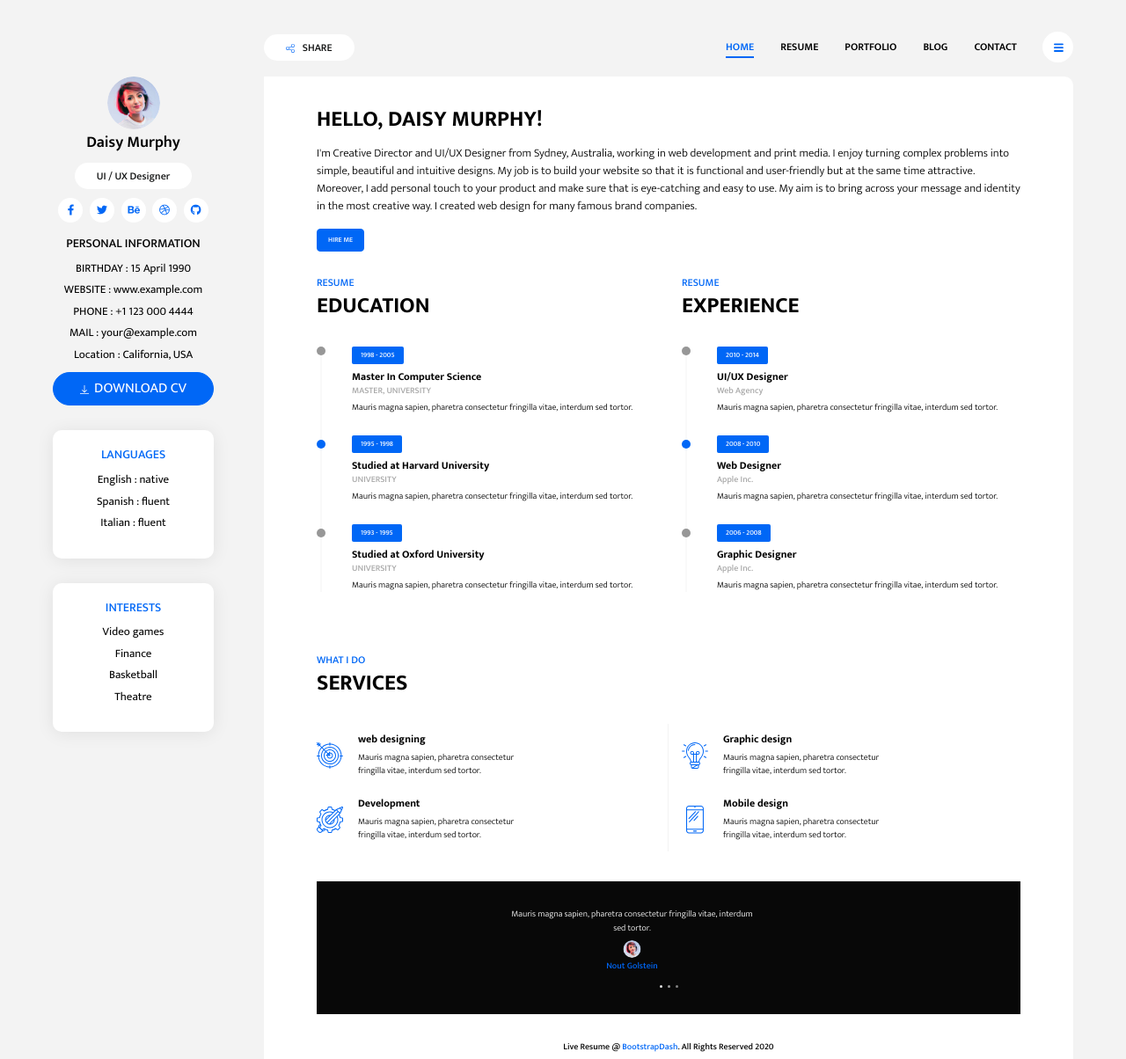
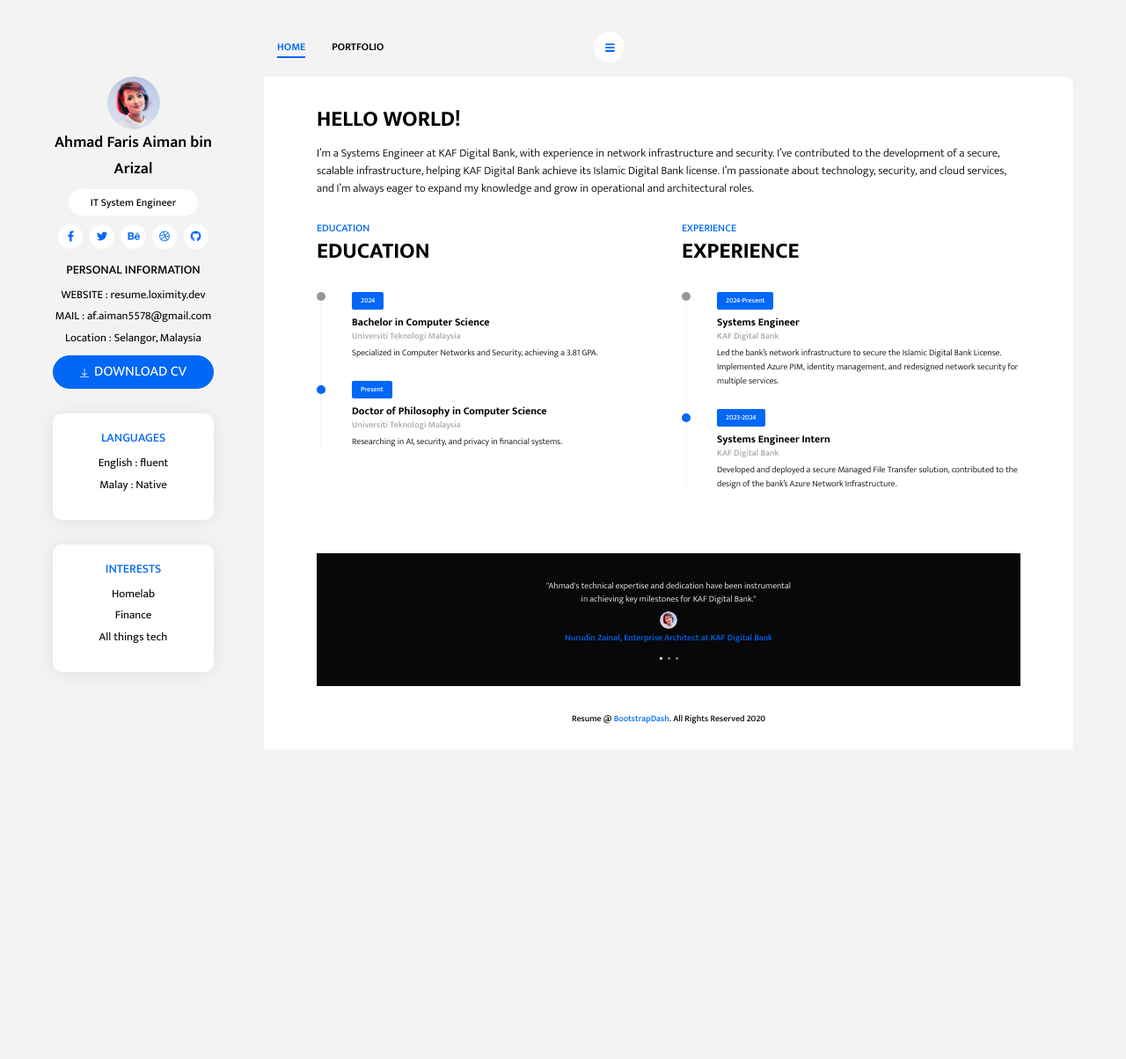
Before and after one commit to Loximity-oss/resume, a website: page index.html in a window 1280 px wide. Shown: the whole page at 88% size. After the commit the page ends 872 px from the top, so only its background shows below. Drawn offline with Linux system fonts and the light colour scheme.

Commit message:
Update index.html

```diff
--- a/index.html
+++ b/index.html
@@ -13,14 +13,9 @@
 
 <body>
     <header>
-        <button class="btn btn-white btn-share ml-auto mr-3 ml-md-0 mr-md-auto"><img src="assets/images/share.svg" alt="share" class="btn-img">
-            SHARE</button>
-        <nav class="collapsible-nav" id="collapsible-nav">
+        <nav class="topnav-right collapsible-nav" id="collapsible-nav">
             <a href="index.html" class="nav-link active">HOME</a>
-            <a href="resume.html" class="nav-link">RESUME</a>
             <a href="portfolio.html" class="nav-link">PORTFOLIO</a>
-            <a href="blog.html" class="nav-link">BLOG</a>
-            <a href="contact.html" class="nav-link">CONTACT</a>
         </nav>
         <button class="btn btn-menu-toggle btn-white rounded-circle" data-toggle="collapsible-nav"
             data-target="collapsible-nav"><img src="assets/images/hamburger.svg" alt="hamburger"></button>
@@ -30,9 +25,9 @@
             <div class="profile-img-wrapper">
                 <img src="assets/images/Profile.png" alt="profile">
             </div>
-            <h1 class="profile-name">Daisy Murphy</h1>
+            <h1 class="profile-name">Ahmad Faris Aiman bin Arizal</h1>
             <div class="text-center">
-                <span class="badge badge-white badge-pill profile-designation">UI / UX Designer</span>
+                <span class="badge badge-white badge-pill profile-designation">IT System Engineer</span>
             </div>
             <nav class="social-links">
                 <a href="#!" class="social-link"><i class="fab fa-facebook-f"></i></a>
@@ -44,11 +39,9 @@
             <div class="widget">
                 <h5 class="widget-title">personal information</h5>
                 <div class="widget-content">
-                    <p>BIRTHDAY : 15 April 1990</p>
-                    <p>WEBSITE : www.example.com</p>
-                    <p>PHONE : +1 123 000 4444</p>
-                    <p>MAIL : your@example.com</p>
-                    <p>Location : California, USA</p>
+                    <p>WEBSITE : resume.loximity.dev</p>
+                    <p>MAIL : af.aiman5578@gmail.com</p>
+                    <p>Location : Selangor, Malaysia</p>
                     <button class="btn btn-download-cv btn-primary rounded-pill"> <img src="assets/images/download.svg" alt="download"
                         class="btn-img">DOWNLOAD CV </button>
                 </div>
@@ -57,9 +50,8 @@
                 <div class="card-body">
                     <div class="widget-content">
                         <h5 class="widget-title card-title">LANGUAGES</h5>
-                        <p>English : native</p>
-                        <p>Spanish : fluent</p>
-                        <p>Italian : fluent</p>
+                        <p>English : fluent</p>
+                        <p>Malay : Native</p>
                     </div>
                 </div>
             </div>
@@ -67,159 +59,66 @@
                 <div class="card-body">
                     <div class="widget-content">
                         <h5 class="widget-title card-title">INTERESTS</h5>
-                        <p>Video games</p>
+                        <p>Homelab</p>
                         <p>Finance</p>
-                        <p>Basketball</p>
-                        <p>Theatre</p>
+                        <p>All things tech</p>
                     </div>
                 </div>
             </div>
         </aside>
         <main>
             <section class="intro-section">
-                <h2 class="section-title">Hello, Daisy Murphy!</h2>
-                <p>I'm Creative Director and UI/UX Designer from Sydney, Australia, working in web development and print
-                    media. I enjoy turning complex problems into simple, beautiful and intuitive designs. My job is to
-                    build your website so that it is functional and user-friendly but at the same time attractive.
-                    Moreover, I add personal touch to your product and make sure that is eye-catching and easy to use.
-                    My aim is to bring across your message and identity in the most creative way. I created web design
-                    for many famous brand companies.</p>
-                <a href="#!" class="btn btn-primary btn-hire-me">HIRE ME</a>
+                <h2 class="section-title">Hello world!</h2>
+                <p>I’m a Systems Engineer at KAF Digital Bank, with experience in network infrastructure and security. I’ve contributed to the development of a secure, scalable infrastructure, helping KAF Digital Bank achieve its Islamic Digital Bank license. I’m passionate about technology, security, and cloud services, and I’m always eager to expand my knowledge and grow in operational and architectural roles.</p>
             </section>
             <section class="resume-section">
                 <div class="row">
                     <div class="col-lg-6">
-                        <h6 class="section-subtitle">RESUME</h6>
-                        <h2 class="section-title">EDUCATION</h2>
+                        <h6 class="section-subtitle">EDUCATION</h6>
+                        <h2 class="section-title">Education</h2>
                         <ul class="time-line">
                             <li class="time-line-item">
-                                <span class="badge badge-primary">1998 - 2005</span>
-                                <h6 class="time-line-item-title">Master In Computer Science</h6>
-                                <p class="time-line-item-subtitle">MASTER, UNIVERSITY</p>
-                                <p class="time-line-item-content">Mauris magna sapien, pharetra consectetur fringilla
-                                    vitae, interdum sed tortor.</p>
+                                <span class="badge badge-primary">2024</span>
+                                <h6 class="time-line-item-title">Bachelor in Computer Science</h6>
+                                <p class="time-line-item-subtitle">Universiti Teknologi Malaysia</p>
+                                <p class="time-line-item-content">Specialized in Computer Networks and Security, achieving a 3.81 GPA.</p>
                             </li>
                             <li class="time-line-item">
-                                <span class="badge badge-primary">1995 - 1998</span>
-                                <h6 class="time-line-item-title">Studied at Harvard University</h6>
-                                <p class="time-line-item-subtitle">UNIVERSITY</p>
-                                <p class="time-line-item-content">Mauris magna sapien, pharetra consectetur fringilla
-                                    vitae, interdum sed tortor.
-                                </p>
-                            </li>
-                            <li class="time-line-item">
-                                <span class="badge badge-primary">1993 - 1995</span>
-                                <h6 class="time-line-item-title">Studied at Oxford University</h6>
-                                <p class="time-line-item-subtitle">UNIVERSITY</p>
-                                <p class="time-line-item-content">Mauris magna sapien, pharetra consectetur fringilla
-                                    vitae, interdum sed tortor.
-                                </p>
+                                <span class="badge badge-primary">Present</span>
+                                <h6 class="time-line-item-title">Doctor of Philosophy in Computer Science</h6>
+                                <p class="time-line-item-subtitle">Universiti Teknologi Malaysia</p>
+                                <p class="time-line-item-content">Researching in AI, security, and privacy in financial systems.</p>
                             </li>
                         </ul>
                     </div>
                     <div class="col-lg-6">
-                        <h6 class="section-subtitle">RESUME</h6>
+                        <h6 class="section-subtitle">EXPERIENCE</h6>
                         <h2 class="section-title">Experience</h2>
                         <ul class="time-line">
                             <li class="time-line-item">
-                                <span class="badge badge-primary">2010 - 2014</span>
-                                <h6 class="time-line-item-title">UI/UX Designer</h6>
-                                <p class="time-line-item-subtitle">Web Agency</p>
-                                <p class="time-line-item-content">Mauris magna sapien, pharetra consectetur fringilla
-                                    vitae, interdum sed
-                                    tortor.</p>
+                                <span class="badge badge-primary">2024-Present</span>
+                                <h6 class="time-line-item-title">Systems Engineer</h6>
+                                <p class="time-line-item-subtitle">KAF Digital Bank</p>
+                                <p class="time-line-item-content">Led the bank’s network infrastructure to secure the Islamic Digital Bank License. Implemented Azure PIM, identity management, and redesigned network security for multiple services.</p>
                             </li>
                             <li class="time-line-item">
-                                <span class="badge badge-primary">2008 - 2010</span>
-                                <h6 class="time-line-item-title">Web Designer</h6>
-                                <p class="time-line-item-subtitle">Apple Inc.</p>
-                                <p class="time-line-item-content">Mauris magna sapien, pharetra consectetur fringilla
-                                    vitae, interdum sed
-                                    tortor.
-                                </p>
-                            </li>
-                            <li class="time-line-item">
-                                <span class="badge badge-primary">2006 - 2008</span>
-                                <h6 class="time-line-item-title">Graphic Designer</h6>
-                                <p class="time-line-item-subtitle">Apple Inc.</p>
-                                <p class="time-line-item-content">Mauris magna sapien, pharetra consectetur fringilla
-                                    vitae, interdum sed
-                                    tortor.
-                                </p>
+                                <span class="badge badge-primary">2023-2024</span>
+                                <h6 class="time-line-item-title">Systems Engineer Intern</h6>
+                                <p class="time-line-item-subtitle">KAF Digital Bank</p>
+                                <p class="time-line-item-content">Developed and deployed a secure Managed File Transfer solution, contributed to the design of the bank’s Azure Network Infrastructure.</p>
                             </li>
                         </ul>
                     </div>
                 </div>
             </section>
-            <section class="services-section">
-                <h6 class="section-subtitle">WHAT I DO</h6>
-                <h2 class="section-title">SERVICES</h2>
-                <div class="row">
-                    <div class="media service-card col-lg-6">
-                        <div class="service-icon">
-                            <img src="assets/images/001-target.svg" alt="target">
-                        </div>
-                        <div class="media-body">
-                            <h5 class="service-title">web designing</h5>
-                            <p class="service-description">Mauris magna sapien, pharetra consectetur fringilla vitae, interdum sed
-                                tortor.</p>
-                        </div>
-                    </div>
-                    <div class="media service-card col-lg-6">
-                        <div class="service-icon">
-                            <img src="assets/images/003-idea.svg" alt="bulb">
-                        </div>
-                        <div class="media-body">
-                            <h5 class="service-title">Graphic design</h5>
-                            <p class="service-description">Mauris magna sapien, pharetra consectetur fringilla vitae, interdum sed
-                                tortor.
-                            </p>
-                        </div>
-                    </div>
-                    <div class="media service-card col-lg-6">
-                        <div class="service-icon">
-                            <img src="assets/images/002-development.svg" alt="development">
-                        </div>
-                        <div class="media-body">
-                            <h5 class="service-title">Development</h5>
-                            <p class="service-description">Mauris magna sapien, pharetra consectetur fringilla vitae, interdum sed
-                                tortor.
-                            </p>
-                        </div>
-                    </div>
-                    <div class="media service-card col-lg-6">
-                        <div class="service-icon">
-                            <img src="assets/images/004-smartphone.svg" alt="smartphone">
-                        </div>
-                        <div class="media-body">
-                            <h5 class="service-title">Mobile design</h5>
-                            <p class="service-description">Mauris magna sapien, pharetra consectetur fringilla vitae, interdum sed
-                                tortor.
-                            </p>
-                        </div>
-                    </div>
-                </div>
-            </section>
+
             <section class="testimonial-section">
                 <div id="testimonialCarousel" class="testimonial-carousel carousel slide" data-ride="carousel">
                     <div class="carousel-inner">
                         <div class="carousel-item active">
-                            <p class="testimonial-content">Mauris magna sapien, pharetra consectetur fringilla vitae,
-                                interdum sed tortor.</p>
+                            <p class="testimonial-content">"Ahmad's technical expertise and dedication have been instrumental in achieving key milestones for KAF Digital Bank."</p>
                             <img src="assets/images/Profile.png" alt="profile" class="testimonial-img">
-                            <p class="testimonial-name">Nout Golstein</p>
-                        </div>
-                        <div class="carousel-item">
-                            <p class="testimonial-content">Mauris magna sapien, pharetra consectetur fringilla vitae,
-                                interdum sed tortor.</p>
-                            <img src="assets/images/Profile.png" alt="profile" class="testimonial-img">
-                            <p class="testimonial-name">Nout Golstein</p>
-                        </div>
-                        <div class="carousel-item">
-                            <p class="testimonial-content">Mauris magna sapien, pharetra consectetur fringilla vitae,
-                                interdum sed tortor.</p>
-                            <img src="assets/images/Profile.png" alt="profile" class="testimonial-img">
-                            <p class="testimonial-name">Nout Golstein</p>
+                            <p class="testimonial-name">Nurudin Zainal, Enterprise Architect at KAF Digital Bank</p>
                         </div>
                     </div>
                     <ol class="carousel-indicators">
@@ -230,7 +129,7 @@
                 </div>
             </section>
 
-            <footer>Live Resume @ <a href="https://www.bootstrapdash.com" target="_blank" rel="noopener noreferrer">BootstrapDash</a>. All Rights Reserved 2020</footer>
+            <footer>Resume @ <a href="https://www.bootstrapdash.com" target="_blank" rel="noopener noreferrer">BootstrapDash</a>. All Rights Reserved 2020</footer>
         </main>
     </div>
     <script src="assets/vendors/jquery/dist/jquery.min.js"></script>
```
